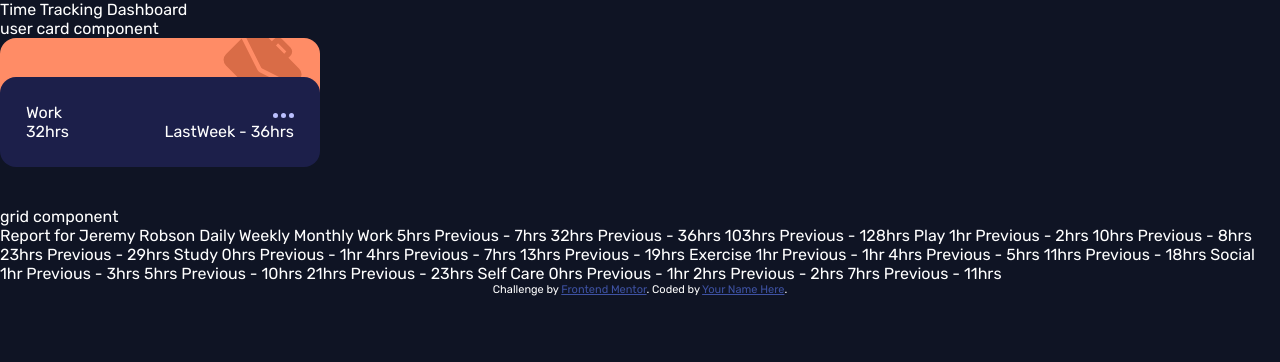
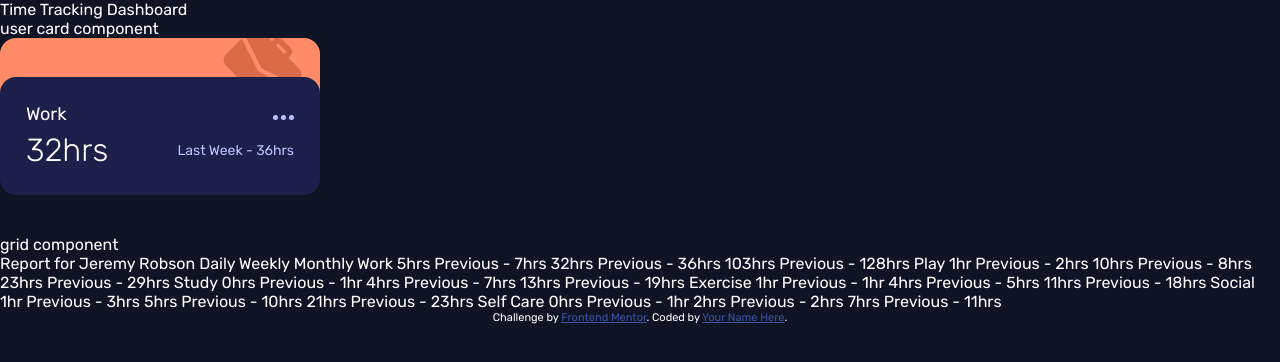
Before and after one commit to timamero/frontend-mentor-time-tracking-dashboard, a React (Vite) app: page / in a window 1280 px wide. Shown: the top 362 px of the page. Built offline with nearby package versions, Linux system fonts and the light colour scheme.

Commit message:
update typography

```diff
--- a/src/components/TimeCard/TimeCard.js
+++ b/src/components/TimeCard/TimeCard.js
@@ -19,7 +19,7 @@ const TimeCard = () => {
             <img src={require('../../images/icon-ellipsis.svg')} />
           </div>
           <div className={styles.hours}>32hrs</div>
-          <div className={styles.lastHours}>LastWeek - 36hrs</div>
+          <div className={styles.lastHours}>Last Week - 36hrs</div>
         </div>
       </div>
     </div>
--- a/src/components/TimeCard/TimeCard.module.css
+++ b/src/components/TimeCard/TimeCard.module.css
@@ -27,6 +27,8 @@
   display: flex;
   flex-wrap: wrap;
   flex-direction: row;
+  align-items: center;
+  row-gap: 6px;
 }
 
 .flexGrid > * {
@@ -36,3 +38,17 @@
 .ellipsis, .lastHours {
   text-align: right;
 }
+
+.title {
+  font-size: var(--titleFontSize);
+}
+
+.hours {
+  font-size: 32px;
+  font-weight: 300;
+}
+
+.lastHours {
+  font-size: 14px;
+  color: var(--paleBlue)
+}
```
